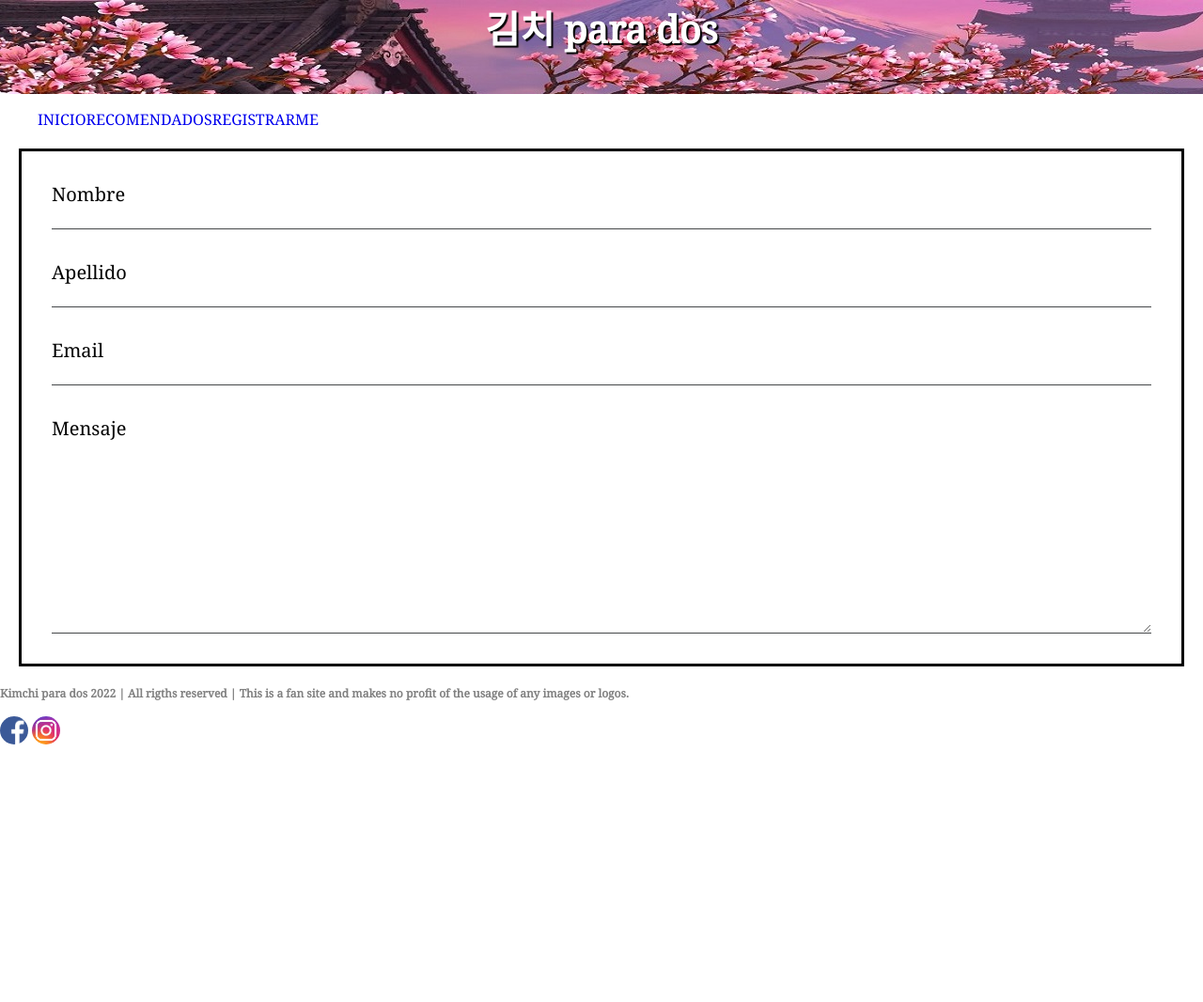
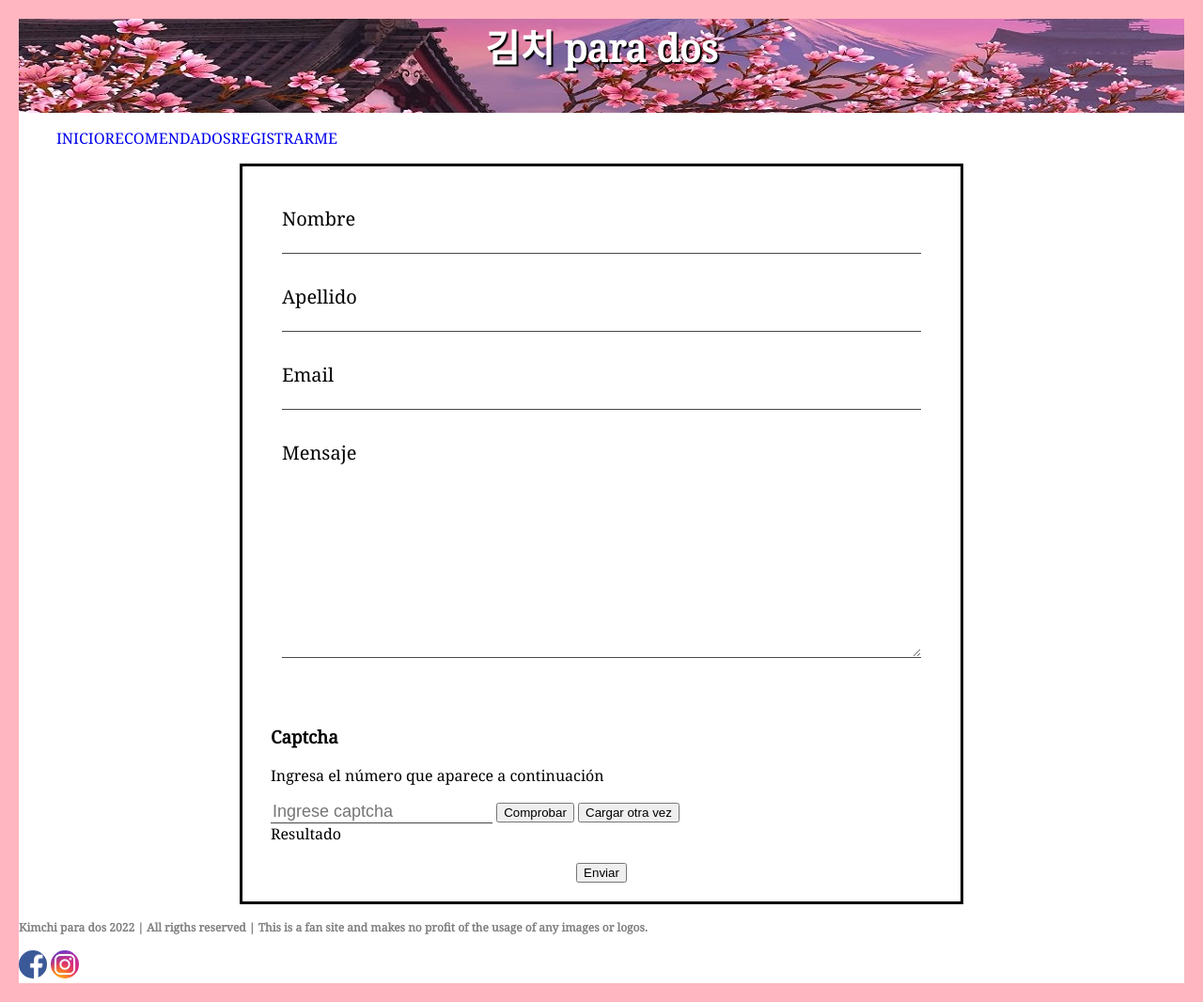
Before and after one commit to FFernandez3/Web1_TPE_2daEntrega, a plain HTML site: page registrarme.html in a window 1280 px wide. Shown: the whole page at 94% size. Before the commit the page ends 800 px from the top, so only its background shows below. Drawn offline with Linux system fonts and the light colour scheme; a web font is replaced by a local one.

Commit message:
detalles formulario

```diff
--- a/css/style.css
+++ b/css/style.css
@@ -61,7 +61,16 @@ form .camposForm {
     border: none;
     border-bottom: 1px solid #45484a;
     font-size: 18px;
+}/*--------- Estilos Captcha-----------*/
+ .captcha {
+    padding: 20px;
 }
+.buttonEnviar {
+    display: flex;
+    justify-content: center;
+    margin-bottom: 10px;
+}
+
 /*---------- Estilos Footer------------*/
 footer{
    display: block;
@@ -77,6 +86,9 @@ footer{
 }
 
 @media only screen and (min-width: 660px){
+    body {
+        border: 20px solid lightpink;
+    }
     #btn_menu { /*oculto boton*/
         display: none;
     }
@@ -84,8 +96,14 @@ footer{
         display: flex;
         flex-direction: row;
         flex-wrap: wrap;
+    }
+ /*------Estilos Formulario----------*/
+ .formulario {
+    margin: 0 auto;
+    width: 60%;
+    padding: 10px;
 
-    }
+}
     .copyright{
         width: 60%;
     }
--- a/registrarme.html
+++ b/registrarme.html
@@ -11,9 +11,9 @@
 <body>
     <header>
         <h1 class="nombrePagina"><span class="coreano"> 김치 </span> para dos</h1>
+        <a id="btn_menu">menu</a>
     </header>
     <nav>
-        <a id="btn_menu">menu</a>
         <ul class="navigation">
             <li> <a href="index.html">Inicio</a></li>
             <li><a href="recomendados.html">Recomendados</a></li>
@@ -38,6 +38,21 @@
             <label for="">Mensaje</label>
             <textarea class="inputForm" name="mensaje" id="" cols="30" rows="10"></textarea>
         </div>
+        <div class="captcha">
+            <h3>Captcha</h3>
+            <p class="indicaciones">Ingresa el número que aparece a continuación</p>
+            <div id="aleatorio"></div>
+            <div class="numeroIngresado">
+                <input class="inputForm" id="resultadoUsuario" type="number" name="number" value="" placeholder="Ingrese captcha"
+                    required>
+                <button id="comprobar">Comprobar</button>
+                <button id="nuevoCaptcha">Cargar otra vez</button>
+            </div>
+            <div id="resultado">Resultado</div>
+        </div>
+        <div class="buttonEnviar">
+            <button id="enviar"type="submit">Enviar</button>
+        </div>
     </form>
 
     <footer>
```
